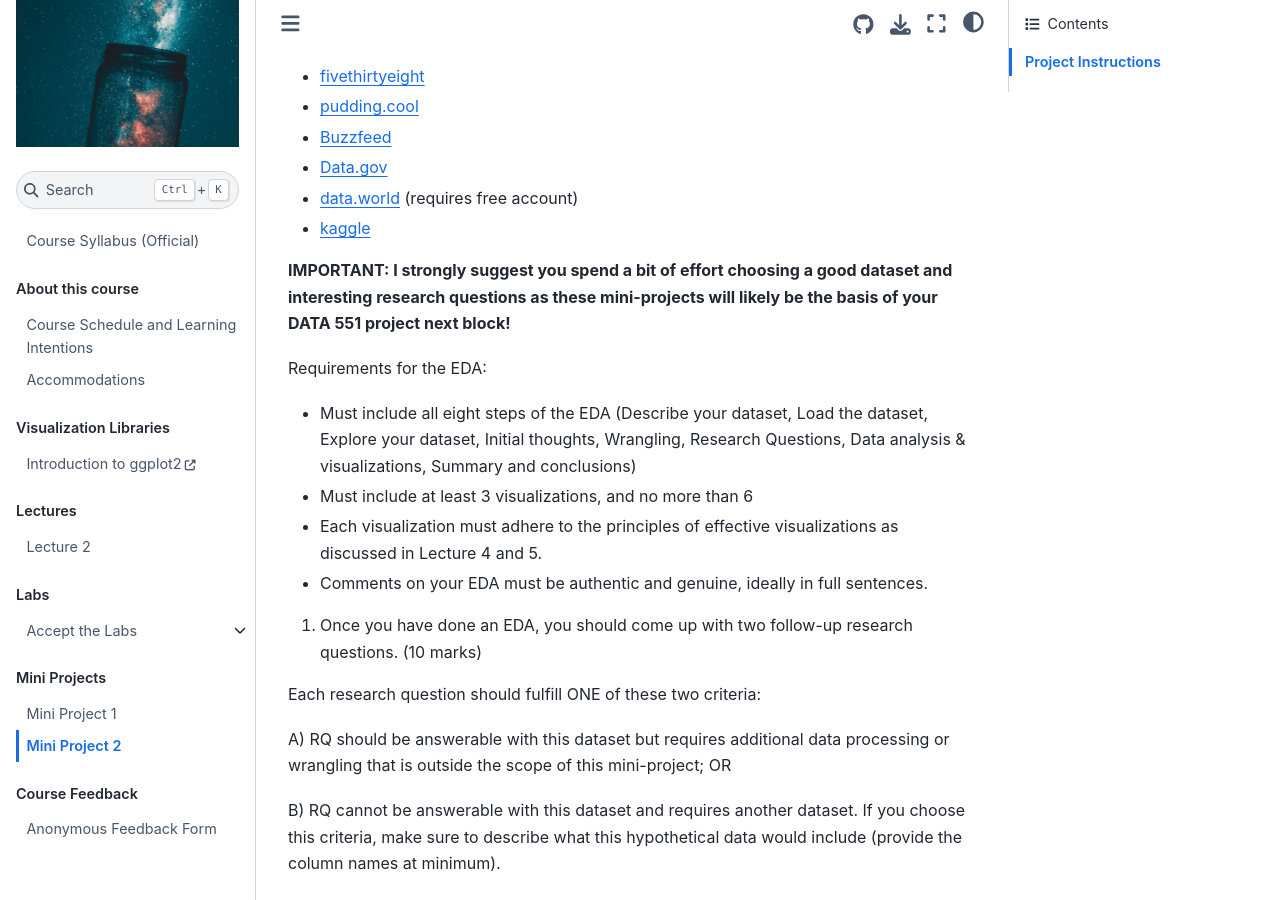
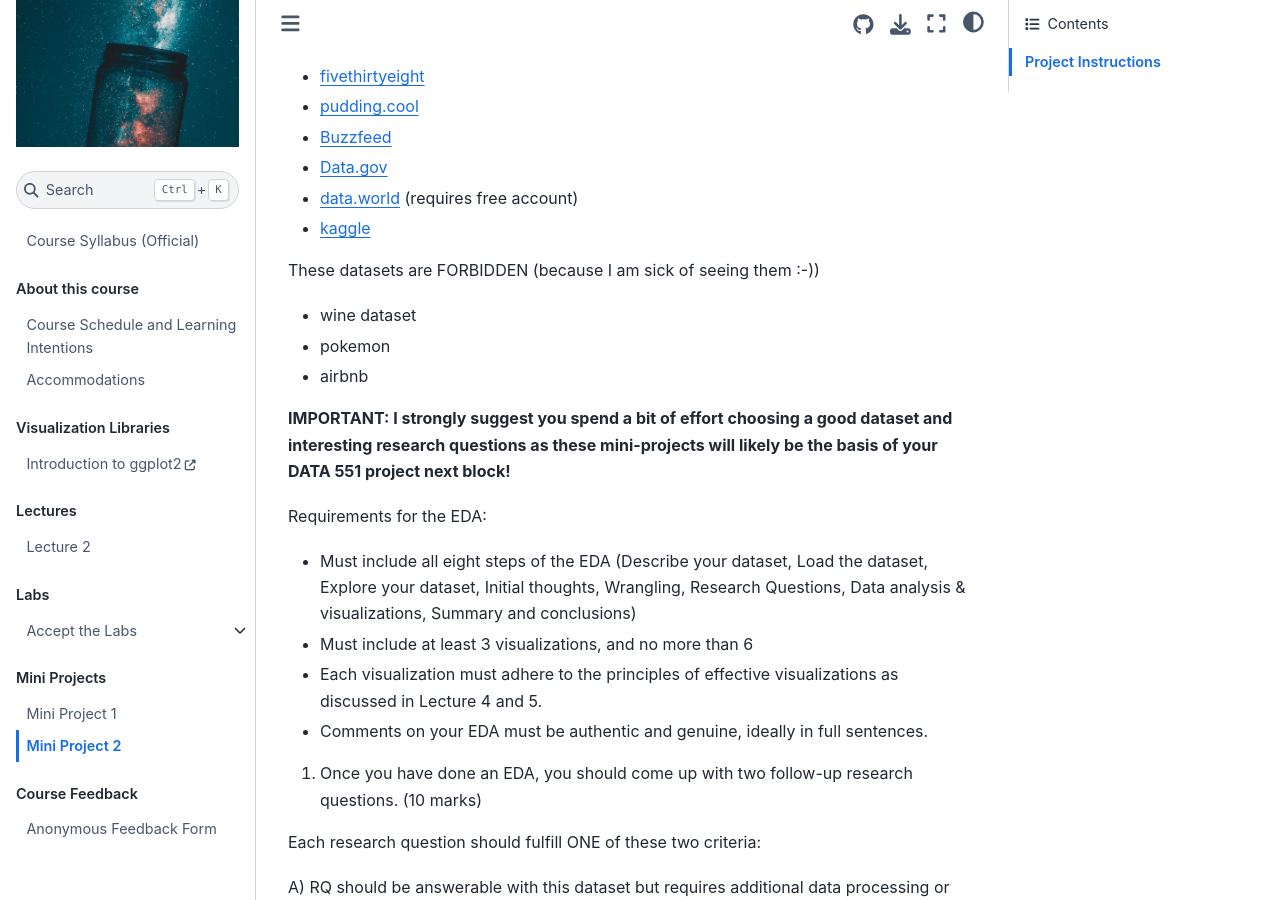
Before and after one commit to ubco-cmps/data550_course, a Jupyter Book: the page built from class/project2.md, in a window 1280 px wide and 900 px high, scrolled down 1145 px. Built offline with Jupyter Book 1.0.4 settings and Sphinx 7.4.7 and the Sphinx Book theme 1.1.4, drawn with Linux system fonts in a browser that asks for light colours; pages that are not in the unit, such as notebooks, are missing from menus.

Commit message:
Update project2.md

```diff
--- a/class/project2.md
+++ b/class/project2.md
@@ -41,6 +41,12 @@ There are literally thousands of datasets available, I will point you to some hi
 - [data.world](https://data.world/) (requires free account)
 - [kaggle](https://www.kaggle.com/datasets?license=cc)
 
+These datasets are FORBIDDEN (because I am sick of seeing them :-))
+
+- wine dataset
+- pokemon
+- airbnb
+
 **IMPORTANT: I strongly suggest you spend a bit of effort choosing a good dataset and interesting research questions as these mini-projects will likely be the basis of your DATA 551 project next block!**
 
 Requirements for the EDA:
```
